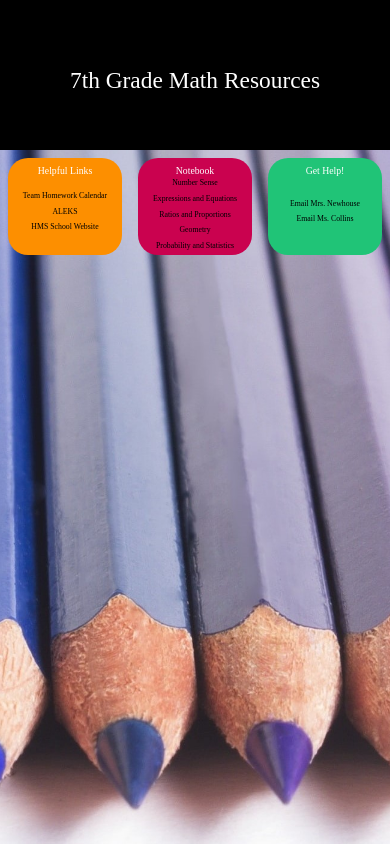
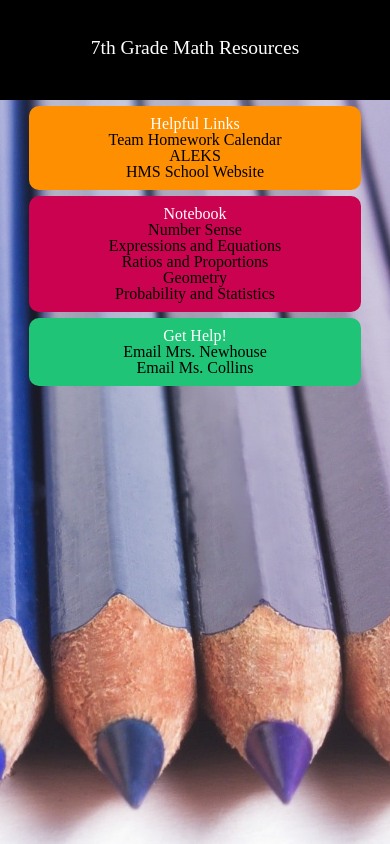
Before and after one commit to helenonewhouse/helenonewhouse.github.io, a plain HTML site: page index.html in a window 390 px wide. Drawn offline with Linux system fonts and the light colour scheme.

Commit message:
improved responsiveness

```diff
--- a/index.html
+++ b/index.html
@@ -16,7 +16,6 @@
             </header>
         </div>
          <main>
-            <div id="Menu_Boxes">
                     <div id="Helpful_Links" class="box">
                         <h2>Helpful Links</h2>
                         <ul>
@@ -42,8 +41,6 @@
                             <li><a href="mailto: lcollins@sau81.org">Email Ms. Collins</a></li>
                         </ul>
                     </div>
-            </div>
          </main>
-         <script src="script.js" id="animate"></script>
     </body>
 </html>
--- a/styles.css
+++ b/styles.css
@@ -48,6 +48,117 @@ blockquote, q {
 }
 /* end of CSS reset file */
 
+
+
+#header {
+  text-align: center;
+  height: 100px;
+  background-color: black;
+  line-height: 6em; /* THIS VERTICALLY CENTERED THE TEXT */
+}
+
+body {
+  background: url("colored_pencils_top.jpg") no-repeat center center fixed;
+  -webkit-background-size: cover;
+  -moz-background-size: cover;
+  -o-background-size: cover;
+  background-size: cover;
+}
+
+h1, h2, h3, p {
+  color: white;
+}
+
+h1 {
+  font-size: 5vw;
+}
+
+a:link {
+  color: rgb(0, 0, 0);
+  text-decoration: none;}
+a:visited {
+  color: black;}
+a:hover {
+  color: rgb(255, 255, 255);
+  text-decoration: underline;}
+a:active {
+  color: white;}
+
+main {width:100%;  margin: 0 auto; }
+
+#header {width:100%; margin: 0 auto;}
+
+#Notebook {width:80%; margin:  auto;}
+
+#Get_Help {width:80%; margin: auto;}
+
+#Helpful_Links {width:80%; margin:  auto;}
+
+#Get_Help {
+  background-color: rgb(32, 196, 119);
+  text-align: center;
+  margin-bottom: 6px;
+  margin-top: 6px;
+  border-radius: 10px;
+  padding: 10px;
+}
+
+#Helpful_Links {
+  background-color: rgb(253, 143, 0);
+  text-align: center;
+  margin-bottom: 6px;
+  margin-top: 6px;
+  border-radius: 10px;
+  padding: 10px;
+}
+
+#Notebook {
+  background-color: rgb(202, 2, 79);
+  text-align: center;
+  margin-bottom: 6px;
+  margin-top: 6px;
+  border-radius: 10px;
+  padding: 10px;
+}
+
+/* Small devices (landscape phones, 576px and up) */
+
+@media (min-width: 576px) {
+
+/* Medium devices (tablets, 768px and up) */
+
+@media (min-width: 768px) {
+
+main {
+  width:100%;
+}
+
+* {
+  box-sizing: border-box;
+}
+
+.box {
+  display: inline-block;
+  width: 33.33%;
+  margin: auto;
+}
+
+/* Large devices (desktops, 992px and up) */
+@media (min-width: 992px) {
+}
+}
+
+/* Extra large devices (large desktops, 1200px and up) */
+
+@media (min-width: 1200px) {
+
+main {width:100%;  margin: 0 auto; }
+
+}
+
+
+
+
 /* LAYOUT */
 #header {
   text-align: center;
@@ -65,23 +176,8 @@ body {
 
 }
 
-main {
-  display: flex;
-	flex-flow: wrap;
-	justify-content: center;
-}
-
-#Menu_Boxes {
-
-  display: flex;
-	flex-flow: wrap;
-	justify-content: space-around;
-}
-
-
 .box {
   box-sizing: border-box;
-
   flex: 1;
   border-style: solid;
   border-radius: 20px;
@@ -144,3 +240,4 @@ a:hover {
     text-decoration: underline;}
 a:active {
     color: white;}
+}
```
Also changed, not shown: script.jsx (deleted), 1 other file. Lines whose indentation alone changed are shown as unchanged.
